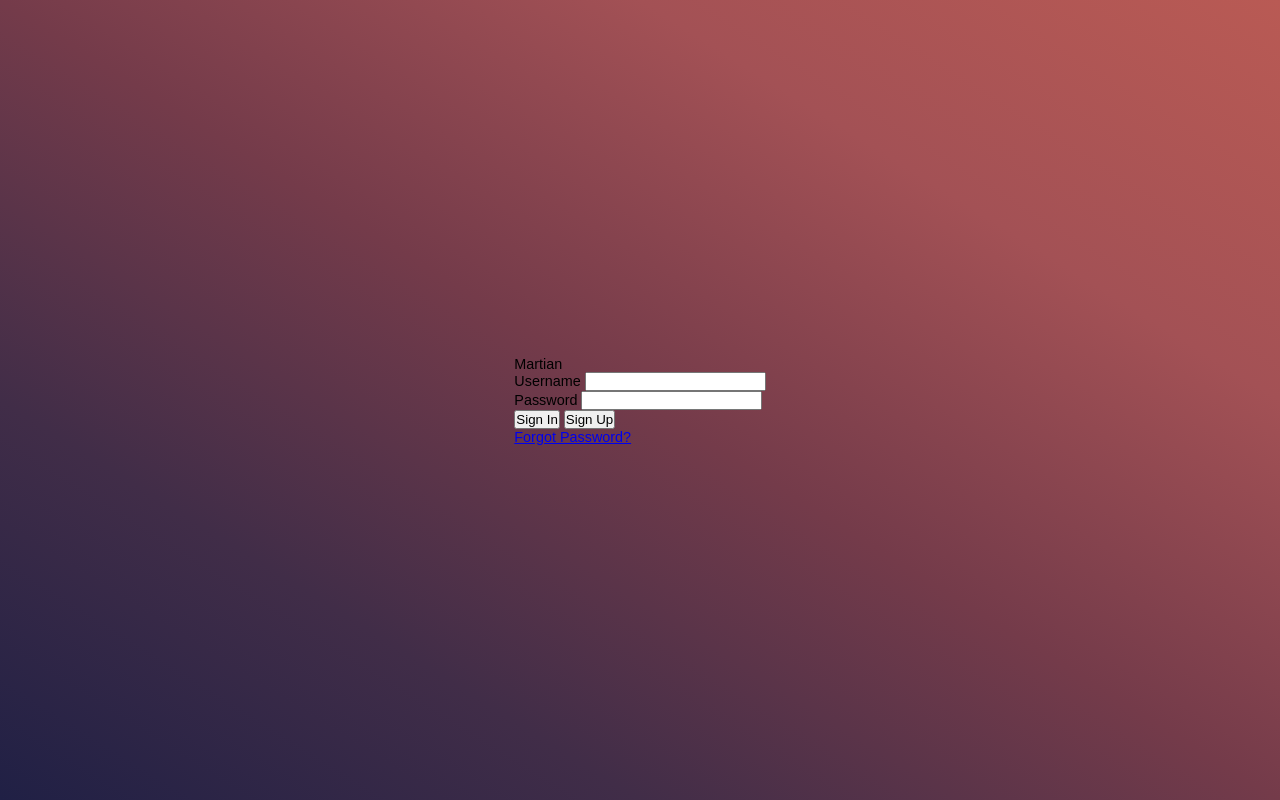
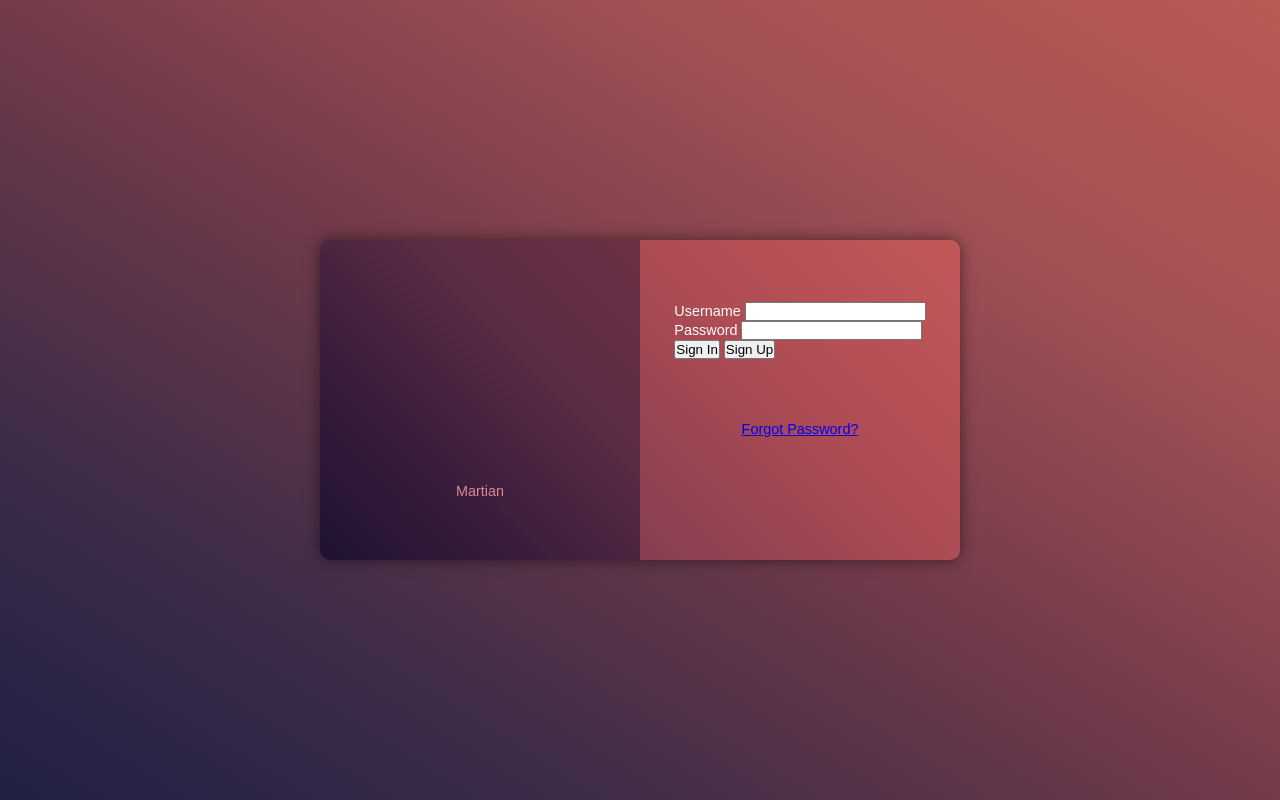
Before and after one commit to amarolahy/wcc-front-challenge-s6, a website built with webpack: page index.html in a window 1280 px wide. Built offline with nearby package versions, Linux system fonts and the light colour scheme.

Commit message:
Card global style

```diff
--- a/src/sass/index.scss
+++ b/src/sass/index.scss
@@ -28,3 +28,49 @@ html {
     $bittersweet-shimmer
   );
 }
+
+.card__login {
+  width: 80vmin;
+  height: 40vmin;
+  display: flex;
+  flex-direction: row;
+  justify-content: space-between;
+  align-items: center;
+  border-radius: 10px;
+  box-shadow: 0 0 2vmin rgba($color: #000000, $alpha: 0.5);
+}
+
+.card__illustration {
+  display: flex;
+  flex-direction: column;
+  justify-content: space-evenly;
+  align-items: center;
+  width: 50%;
+  height: 100%;
+  background: linear-gradient(
+    to top right,
+    $dark-purple,
+    $dark-purple-lighter,
+    $old-mauve,
+    $old-mauve-lighter
+  );
+  color: $shimmering-blush;
+  border-radius: 10px 0 0 10px;
+}
+
+.card__form {
+  display: flex;
+  flex-direction: column;
+  justify-content: space-evenly;
+  align-items: center;
+  width: 50%;
+  height: 100%;
+  background: linear-gradient(
+    to top right,
+    $quinacridone-magenta,
+    $english-red,
+    $indian-red
+  );
+  color: $white;
+  border-radius: 0 10px 10px 0;
+}
```
